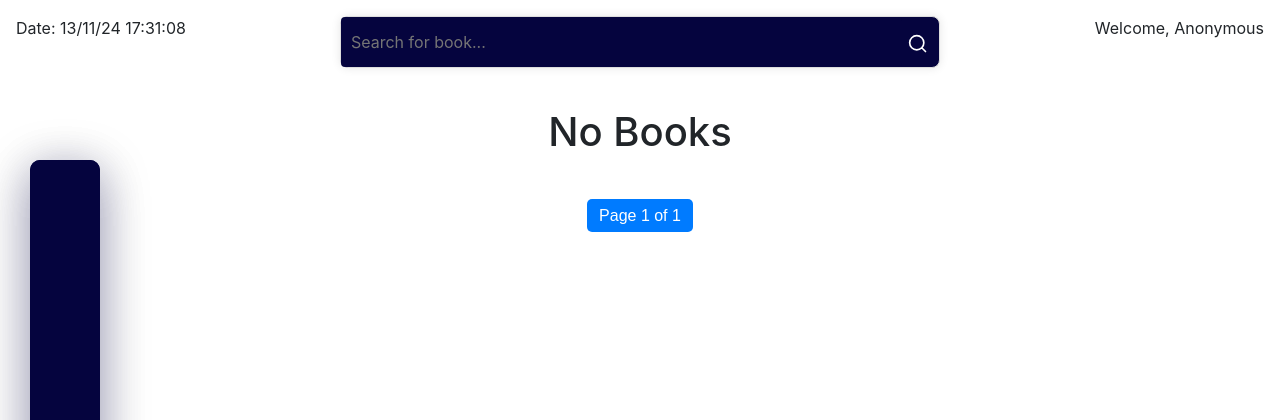
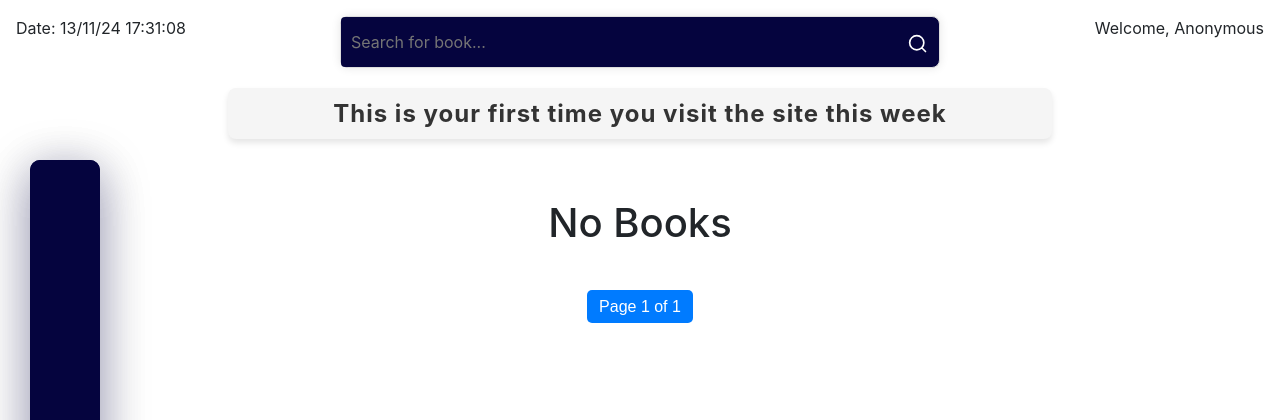
Before and after one commit to Petar-Koprinkov/Django_Python_Advanced, a Django app: page /dashboard/ in a window 1280 px wide. Shown: the top 420 px of the page. Run offline with Django 5.2, Linux system fonts and the light colour scheme; data that the repository does not hold is empty; some libraries are stand-ins or nearby versions.

Commit message:
feat: Added session to count how many times user visited Dashboard

```diff
--- a/forumApp/forumApp/posts/views.py
+++ b/forumApp/forumApp/posts/views.py
@@ -1,6 +1,6 @@
 from django.contrib.auth.mixins import LoginRequiredMixin
 from django.forms import modelform_factory
-from django.shortcuts import render, redirect
+from django.shortcuts import redirect
 from django.urls import reverse_lazy
 from django.utils.decorators import method_decorator
 from django.views.generic import TemplateView, ListView, FormView, CreateView, UpdateView, DeleteView, DetailView
@@ -41,6 +41,19 @@ class DashboardView(ListView, FormView):
             queryset = queryset.filter(title__icontains=query)
 
         return queryset
+
+    def get_context_data(self, **kwargs):
+        context = super().get_context_data(**kwargs)
+
+        self.request.session['entry'] = self.request.session.get('entry', 0) + 1
+        if self.request.session['entry'] == 1:
+            entry = f'This is your first time you visit the site this week'
+        else:
+            entry = f'You have visited this site {self.request.session["entry"]} times this week'
+
+        context['entry'] = entry
+        return context
+
 
 
 def approve_post(request, pk):
--- a/forumApp/static/css/posts.css
+++ b/forumApp/static/css/posts.css
@@ -33,7 +33,7 @@ h1 {
     gap: 20px;
 }
 
-.post {
+.times {
     padding: 20px;
     border-radius: 10px;
     background-color: #ffffff;
@@ -45,11 +45,11 @@ a {
     text-decoration: none;
 }
 
-.post:hover {
+.times:hover {
     box-shadow: none;
 }
 
-.post .header {
+.times .header {
     display: flex;
     justify-content: space-between;
 }
@@ -58,12 +58,12 @@ a {
     text-decoration: none;
 }
 
-.post h2 {
+.times h2 {
     margin: 0;
     color: #555;
 }
 
-.post p {
+.times p {
     color: #666;
     text-decoration: none;
 }
@@ -160,3 +160,17 @@ a {
 .step-links a:last-child {
     margin-right: 0;
 }
+
+.session {
+    text-align: center;
+    font-size: 1.5rem;
+    font-weight: bold;
+    color: #333;
+    margin: 20px 0;
+    line-height: 1.3;
+    letter-spacing: 1px;
+    background-color: #f5f5f5;
+    padding: 10px 20px;
+    border-radius: 8px;
+    box-shadow: 0 4px 6px rgba(0, 0, 0, 0.1);
+}
--- a/forumApp/templates/forum/dashboard.html
+++ b/forumApp/templates/forum/dashboard.html
@@ -15,11 +15,12 @@
             </svg>
         </button>
     </form>
+    <h3 class="session">{{ entry }}</h3>
     <div class="container">
         <div class="posts">
             {% for book in books %}
                 <a href="{% url 'details-book' book.pk %}">
-                    <div class="post">
+                    <div class="times">
                         <h2>
                             {{ book.title|capfirst }}
                             {% if not book.approved %}
--- a/forumApp/templates/forum/details-page.html
+++ b/forumApp/templates/forum/details-page.html
@@ -18,7 +18,7 @@
 <body>
     <h1 style="color: #405cf5">Book Details</h1>
     <div class="posts">
-        <div class="post">
+        <div class="times">
             <div class="header">
                 <h2>{{ book.title|capfirst }}</h2>
                 <div class="icons">
```
